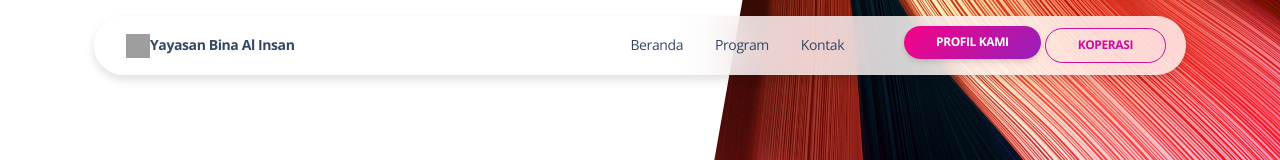
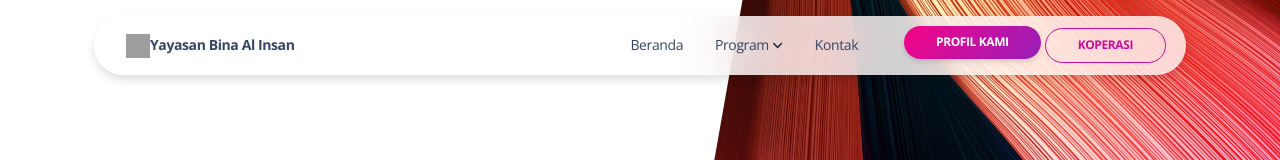
Before and after one commit to mubasyir19/test-bina, a Next.js app: page / in a window 1280 px wide. Shown: the top 160 px of the page. Built offline with nearby package versions, Linux system fonts and the light colour scheme; grey boxes are pictures that could not be loaded.

Commit message:
add icon navbar

```diff
--- a/components/organism/Navbar3/index.js
+++ b/components/organism/Navbar3/index.js
@@ -57,7 +57,7 @@ export default function index() {
                       aria-expanded='false'
                     >
                       Program
-                      {/* <img src='./assets/img/down-arrow-dark.svg' alt='down-arrow' className='arrow ms-1' /> */}
+                      <img src='/img/down-arrow-dark.svg' alt='down-arrow' class='arrow ms-1'></img>
                     </a>
                     <div
                       className='dropdown-menu dropdown-menu-animation dropdown-md p-3 border-radius-lg mt-0 mt-lg-3'
```
